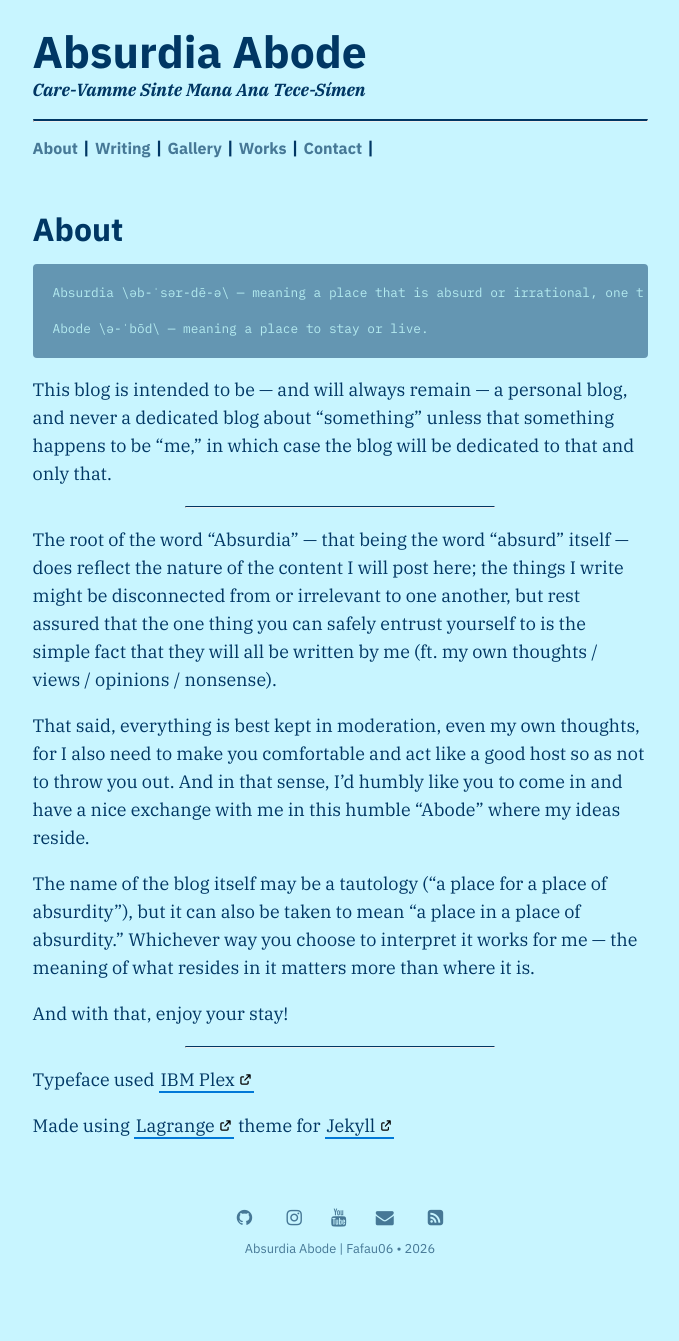
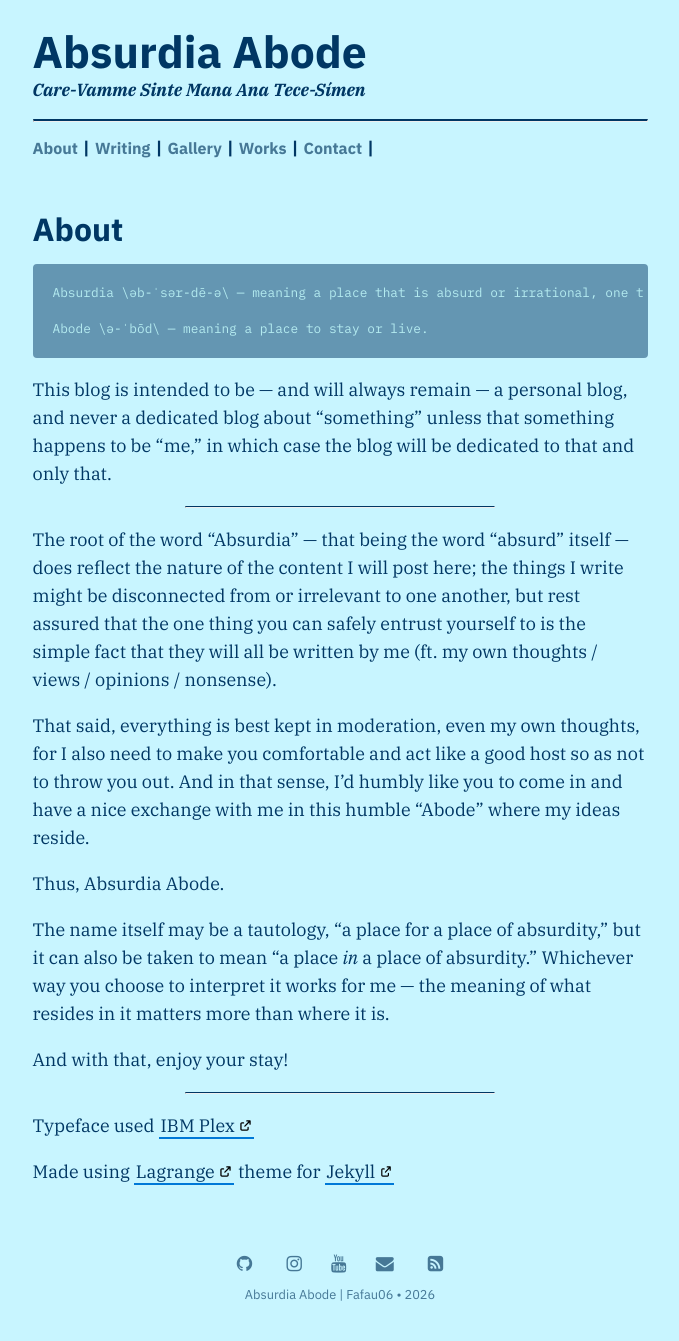
Before and after one commit to Fafau06/fafau06.github.io, a Jekyll site: the page built from menu/about.md, in a window 1280 px wide. Shown: the whole page, without its empty margins (300-979 px from the left). Built offline with Jekyll 4.4.1, drawn with Linux system fonts in a browser that asks for light colours; some web fonts are replaced; before the commit the page ends 1295 px from its top, so only the background shows below that.

Commit message:
Update about.md

```diff
--- a/menu/about.md
+++ b/menu/about.md
@@ -15,7 +15,9 @@ The root of the word “Absurdia” — that being the word "absurd" itself —
 
 That said, everything is best kept in moderation, even my own thoughts, for I also need to make you comfortable and act like a good host so as not to throw you out. And in that sense, I’d humbly like you to come in and have a nice exchange with me in this humble “Abode” where my ideas reside.
 
-The name of the blog itself may be a tautology (“a place for a place of absurdity”), but it can also be taken to mean “a place in a place of absurdity.” Whichever way you choose to interpret it works for me — the meaning of what resides in it matters more than where it is.
+Thus, Absurdia Abode.
+
+The name itself may be a tautology, “a place for a place of absurdity," but it can also be taken to mean “a place *in* a place of absurdity.” Whichever way you choose to interpret it works for me — the meaning of what resides in it matters more than where it is.
 
 And with that, enjoy your stay!
 <hr>
```
